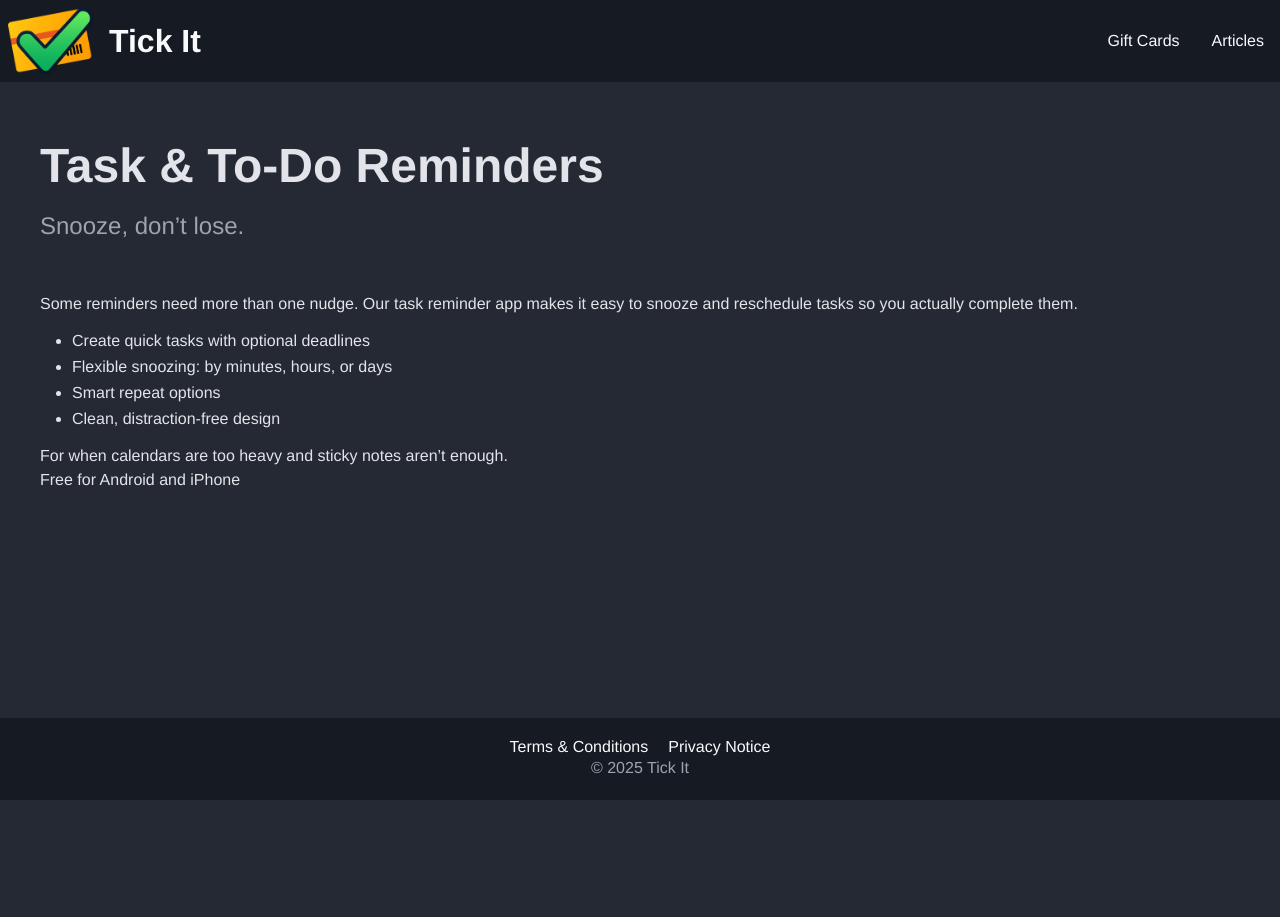
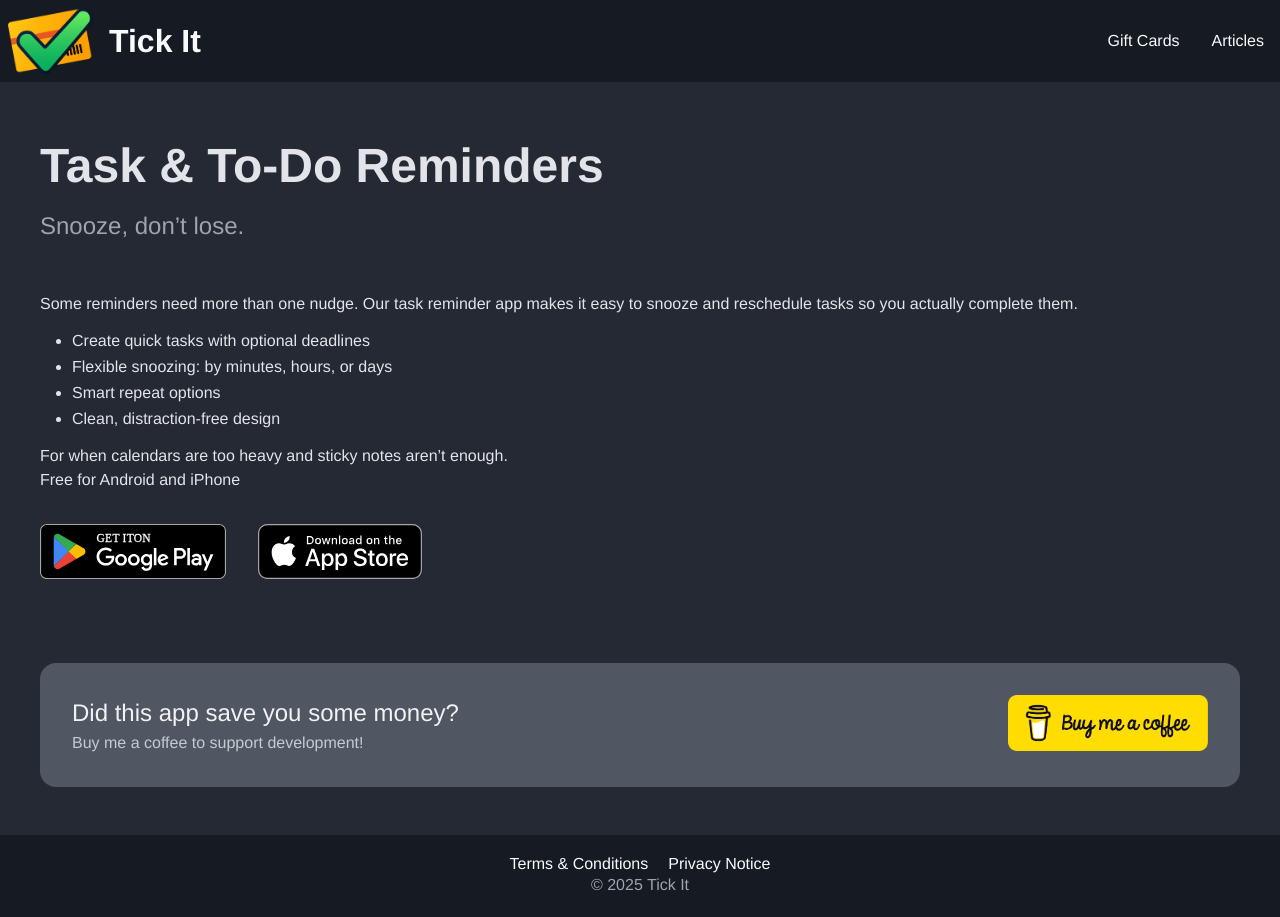
Before and after one commit to pcatlin/tickit-web, a plain HTML site: page reminders/index.html in a window 1280 px wide. Before the commit the page ends 800 px from the top, so only its background shows below. Drawn offline with Linux system fonts and the light colour scheme.

Commit message:
buy me a coffee link added

```diff
--- a/css/layout.css
+++ b/css/layout.css
@@ -82,3 +82,35 @@ main {
         }
     }
 }
+
+.coffee {
+    display: flex;
+    background-color: var(--gray-600);
+    color: var(--gray-300);
+    margin-top: 5rem;
+    padding: 2rem;
+    border-radius: 1rem;
+    justify-content: space-between;
+    gap: 1rem;
+
+    @media (width < 600px) {
+        flex-direction: column;
+        align-items: center;
+    }
+
+    h2 {
+        color: var(--gray-100);
+        font-size: 1.5rem;
+    }
+
+    .text h2, .text p {
+        @media (width < 600px) {
+            text-align: center;
+        }
+    }
+
+    .coffee-button {
+        width: 200px;
+        height: auto;
+    }
+}
--- a/reminders/index.html
+++ b/reminders/index.html
@@ -46,6 +46,25 @@
         <p>For when calendars are too heavy and sticky notes aren’t enough.</p>
 
         <p>Free for Android and iPhone</p>
+        <div class="app-store-buttons">
+            <a href="https://play.google.com/store/apps/details?id=com.tickit.cards" target="_blank">
+                <img src="/images/google-play-badge.svg" alt="Get it on Google Play" width="300" height="89"/>
+            </a>
+            <a href="https://apps.apple.com/app/tick-it-gift-cards/id1234567890" target="_blank">
+                <img src="/images/app-store-badge.svg" alt="Download on the App Store" width="120" height="40"/>
+            </a>
+        </div>
+
+        <aside class="coffee">
+            <div class="text">
+                <h2>Did this app save you some money?</h2>
+                <p>Buy me a coffee to support development!</p>
+            </div>
+            <a href="https://www.buymeacoffee.com/paulcatlin" target="_blank">
+                <img src="/images/buy-me-a-coffee-button.png" alt="Buy me a coffee"
+                     class="coffee-button" width="1090" height="306"/>
+            </a>
+        </aside>
     </div>
 </main>
 
```
Also changed, not shown: gift-cards/index.html (+17 -6 lines), index.html (+11 -0 lines), images/buy-me-a-coffee-button.png (added).
